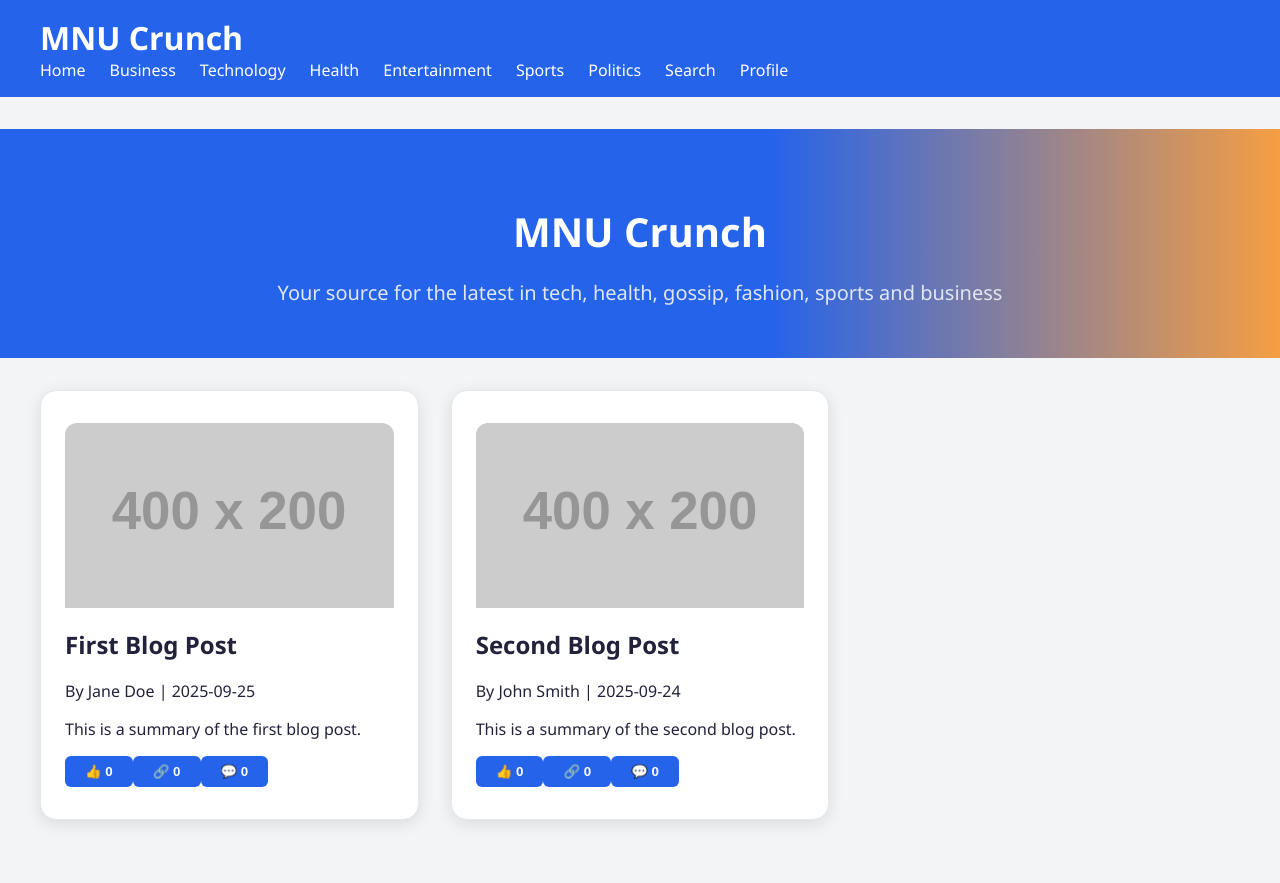
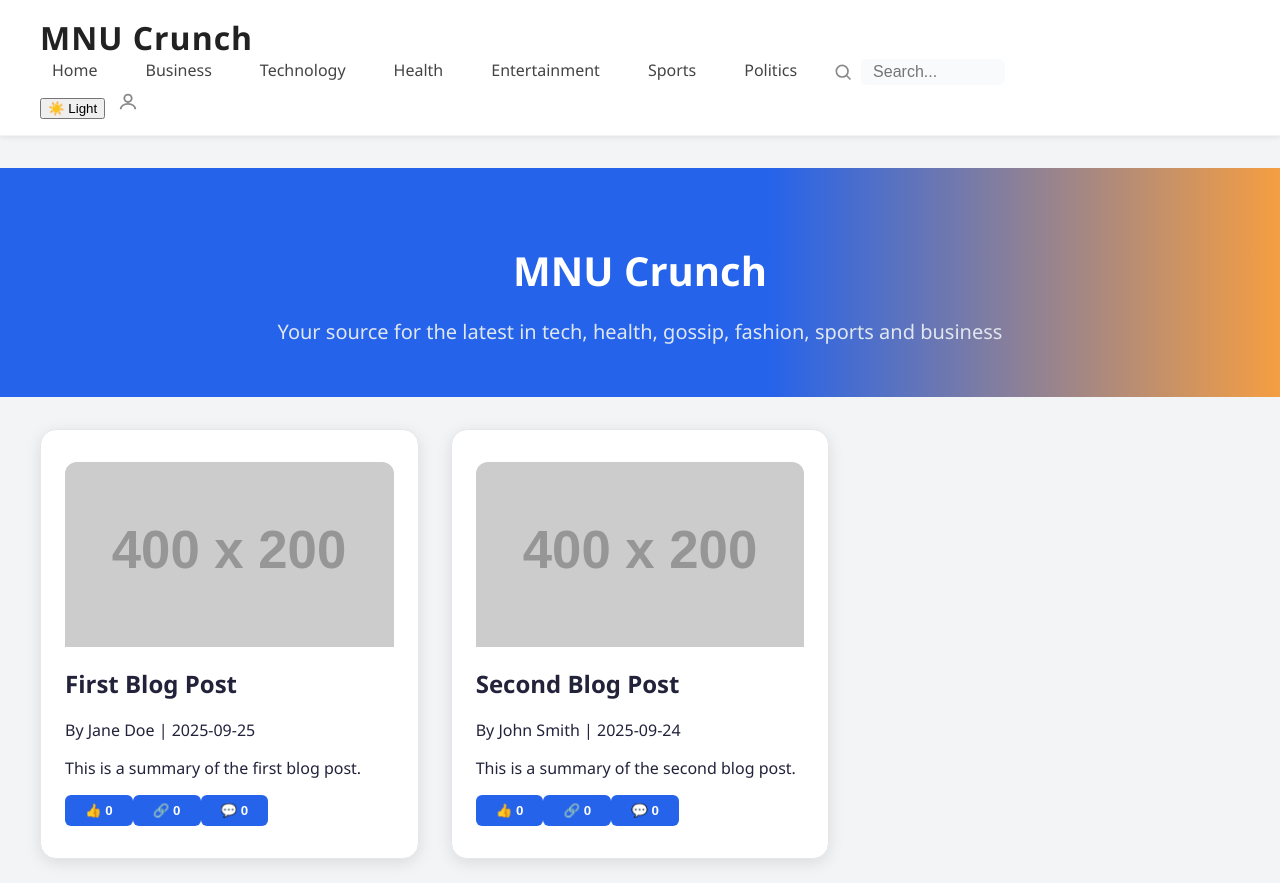
Before and after one commit to Okalmary254/mnu-tech-crunch, a React (Create React App) app: page / in a window 1280 px wide. Before the commit the page ends 844 px from the top, so only its background shows below. Built offline with nearby package versions, Linux system fonts and the light colour scheme.

Commit message:
worked on navbar

```diff
--- a/src/App.js
+++ b/src/App.js
@@ -7,6 +7,7 @@ import BlogList from "./pages/BlogList";
 import BlogDetail from "./pages/BlogDetail";
 import AdminDashboard from "./pages/AdminDashboard";
 import Categories from "./pages/Categories";
+import CategoryPage from "./pages/CategoryPage";
 import Profile from "./pages/Profile";
 import Login from "./pages/Login";
 import Register from "./pages/Register";
@@ -23,7 +24,8 @@ function App() {
         <Route path="/blog" element={<BlogList />} />
         <Route path="/blog/:id" element={<BlogDetail />} />
         <Route path="/admin" element={<AdminDashboard />} />
-        <Route path="/categories" element={<Categories />} />
+  <Route path="/categories" element={<Categories />} />
+  <Route path="/categories/browse" element={<CategoryPage />} />
         <Route path="/profile" element={<Profile />} />
         <Route path="/login" element={<Login />} />
         <Route path="/register" element={<Register />} />
--- a/src/components/CategoryMenu.jsx
+++ b/src/components/CategoryMenu.jsx
@@ -6,7 +6,9 @@ const categories = [
   "Science",
   "Health",
   "Entertainment",
-  "Sports"
+  "Sports",
+  "Politics",
+  "Other"
 ];
 
 const CategoryMenu = ({ selected, onSelect }) => {
--- a/src/components/Navbar.jsx
+++ b/src/components/Navbar.jsx
@@ -1,65 +1,63 @@
-import { Link } from "react-router-dom";
+import { Link, useNavigate, useLocation } from "react-router-dom";
+import React, { useState } from "react";
+import ThemeToggle from "./ThemeToggle";
 
 const Navbar = () => {
+  const navigate = useNavigate();
+  const location = useLocation();
+  const params = new URLSearchParams(location.search);
+  const [search, setSearch] = useState(params.get("q") || "");
+
+  const handleSearch = (e) => {
+    setSearch(e.target.value);
+    const q = e.target.value;
+    if (q) {
+      navigate(`/?q=${encodeURIComponent(q)}`);
+    } else {
+      navigate("/");
+    }
+  };
+
   return (
     <nav className="navbar">
-      <div className="container">
+      <div className="container flex items-center justify-between">
         <Link to="/" className="navbar-brand">
           MNU Crunch
         </Link>
-        <ul className="navbar-nav">
-          <li className="nav-item">
-            <Link to="/" className="nav-link">
-              Home
+        <div className="flex-1 flex items-center">
+          <ul className="navbar-nav flex-1">
+            <li className="nav-item"><Link to="/" className="nav-link">Home</Link></li>
+            <li className="nav-item"><Link to="/business" className="nav-link">Business</Link></li>
+            <li className="nav-item"><Link to="/technology" className="nav-link">Technology</Link></li>
+            <li className="nav-item"><Link to="/health" className="nav-link">Health</Link></li>
+            <li className="nav-item"><Link to="/entertainment" className="nav-link">Entertainment</Link></li>
+            <li className="nav-item"><Link to="/sports" className="nav-link">Sports</Link></li>
+            <li className="nav-item"><Link to="/politics" className="nav-link">Politics</Link></li>
+            {/* <li className="nav-item"><Link to="/add-post" className="nav-link">Add Post</Link></li> */}
+            <li className="nav-item nav-search">
+              <span className="search-icon" style={{display:'inline-flex',alignItems:'center'}}>
+                <svg width="20" height="20" fill="none" stroke="#888" strokeWidth="2" viewBox="0 0 24 24"><circle cx="11" cy="11" r="7"/><line x1="16.5" y1="16.5" x2="21" y2="21"/></svg>
+                <input
+                  type="text"
+                  className="search-input"
+                  placeholder="Search..."
+                  value={search}
+                  onChange={handleSearch}
+                  style={{marginLeft:8, background:'#f8fafc', border:'none', borderRadius:6, padding:'0.25rem 0.75rem', fontSize:'1rem', width:120}}
+                />
+              </span>
+            </li>
+          </ul>
+          <div className="flex items-center ml-auto gap-2">
+            <ThemeToggle />
+            <Link to="/dashboard" className="nav-link" title="User Dashboard" style={{display:'inline-flex',alignItems:'center',padding:'0.25rem 0.75rem'}}>
+              <svg width="22" height="22" fill="none" stroke="#888" strokeWidth="2" viewBox="0 0 24 24" style={{marginRight:0}}>
+                <circle cx="12" cy="8" r="4"/>
+                <path d="M4 20c0-3.5 3.5-6 8-6s8 2.5 8 6"/>
+              </svg>
             </Link>
-          </li>
-          <li className="nav-item">
-            <Link to="/business" className="nav-link">
-              Business
-            </Link>
-          </li>
-          <li className="nav-item">
-            <Link to="/technology" className="nav-link">
-              Technology
-            </Link>
-          </li>
-          <li className="nav-item">
-            <Link to="/health" className="nav-link">
-              Health
-            </Link>
-          </li>
-          <li className="nav-item">
-            <Link to="/entertainment" className="nav-link">
-              Entertainment
-            </Link>
-          </li>
-          <li className="nav-item">
-            <Link to="/sports" className="nav-link">
-              Sports
-            </Link>
-          </li>
-          <li className="nav-item">
-            <Link to="/politics" className="nav-link">
-              Politics
-            </Link>
-          </li>
-            {/* <li className="nav-item">
-            <Link to="/add-post" className="nav-link">
-              Add Post
-            </Link>
-          </li> */}
-          <li className="nav-item">
-            <Link to="/search" className="nav-link">
-              Search
-            </Link>
-          </li>
-            <li className="nav-item">
-            <Link to="/profile" className="nav-link">
-              Profile
-            </Link>
-          </li>
-
-        </ul>
+          </div>
+        </div>
       </div>
     </nav>
   );
--- a/src/index.css
+++ b/src/index.css
@@ -72,16 +72,23 @@ code {
 }
 
 .navbar {
-  background: var(--primary);
-  color: #fff;
+  background: #fff;
+  color: #222;
   padding: 1rem 0;
   margin-bottom: 2rem;
+  box-shadow: 0 2px 8px 0 rgba(0,0,0,0.04), 0 1.5px 4px 0 rgba(0,0,0,0.03);
+  border-bottom: 1px solid #f3f4f6;
 }
 .navbar-brand {
   font-size: 2rem;
   font-weight: bold;
-  color: #fff;
+  color: #222;
   text-decoration: none;
+  letter-spacing: 1px;
+  transition: color 0.2s;
+}
+.navbar-brand:hover {
+  color: #888;
 }
 .navbar-nav {
   list-style: none;
@@ -91,13 +98,16 @@ code {
   padding: 0;
 }
 .nav-link {
-  color: #fff;
+  color: #444;
   text-decoration: none;
   font-weight: 500;
-  transition: color 0.2s;
+  padding: 0.25rem 0.75rem;
+  border-radius: 0.5rem;
+  transition: background 0.2s, color 0.2s;
 }
-.nav-link:hover {
-  color: var(--secondary);
+.nav-link:hover, .nav-link.active {
+  background: #f3f4f6;
+  color: #111;
 }
 
 /* Header styling */
--- a/src/pages/AdminDashboard.jsx
+++ b/src/pages/AdminDashboard.jsx
@@ -146,7 +146,17 @@ const AdminDashboard = () => {
               <input type="text" name="image" value={newPost.image} onChange={handlePostChange} className="w-full border rounded px-3 py-2" placeholder="Image URL or browse below" />
               <input type="file" accept="image/*" onChange={handleImageChange} className="border rounded px-3 py-2" />
             </div>
-            <input type="text" name="category" value={newPost.category} onChange={handlePostChange} className="w-full border rounded px-3 py-2 mb-2" placeholder="Category" />
+            <select name="category" value={newPost.category} onChange={handlePostChange} className="w-full border rounded px-3 py-2 mb-2">
+              <option value="">Select Category</option>
+              <option value="Technology">Technology</option>
+              <option value="Business">Business</option>
+              <option value="Science">Science</option>
+              <option value="Health">Health</option>
+              <option value="Entertainment">Entertainment</option>
+              <option value="Sports">Sports</option>
+              <option value="Politics">Politics</option>
+              <option value="Other">Other</option>
+            </select>
             <textarea name="content" value={newPost.content} onChange={handlePostChange} className="w-full border rounded px-3 py-2 mb-2" placeholder="Content" rows={4} required />
             <button type="submit" className="btn bg-green-600 hover:bg-green-700">{editingPost ? "Update Post" : "Add Post"}</button>
             {editingPost && <button type="button" className="btn bg-gray-400 ml-2" onClick={() => { setEditingPost(null); setNewPost({ title: "", content: "", image: "", category: "" }); setImageFile(null); }}>Cancel</button>}
--- a/src/pages/Categories.jsx
+++ b/src/pages/Categories.jsx
@@ -1,4 +1,5 @@
 import React from "react";
+import { Link } from "react-router-dom";
 
 const Categories = () => {
   return (
@@ -12,6 +13,11 @@ const Categories = () => {
         <li>Entertainment</li>
         <li>Sports</li>
       </ul>
+      <div className="mt-6">
+        <Link to="/categories/browse" className="btn bg-blue-600 hover:bg-blue-700 text-white px-4 py-2 rounded">
+          Browse by Category
+        </Link>
+      </div>
     </div>
   );
 };
--- a/src/pages/CategoryPage.jsx
+++ b/src/pages/CategoryPage.jsx
@@ -10,7 +10,7 @@ const CategoryPage = () => {
     return saved ? JSON.parse(saved) : initialPosts;
   });
 
-  const filtered = selected ? posts.filter(p => p.category === selected) : posts;
+  const filtered = selected ? posts.filter(p => (p.category || "").toLowerCase() === selected.toLowerCase()) : posts;
 
   return (
     <div className="container mx-auto px-4 py-8">
--- a/src/pages/Home.jsx
+++ b/src/pages/Home.jsx
@@ -1,11 +1,13 @@
 
 import React, { useEffect, useState } from "react";
+import { useLocation } from "react-router-dom";
 import PostCard from "../components/PostCard";
 import { posts as initialPosts } from "../data";
 import Header from "../components/Header";
 
 
 const Home = () => {
+    const location = useLocation();
     const [posts, setPosts] = useState(() => {
         const saved = localStorage.getItem("posts");
         return saved ? JSON.parse(saved) : initialPosts;
@@ -20,12 +22,24 @@ const Home = () => {
         return () => window.removeEventListener("storage", handleStorage);
     }, []);
 
+    // Get search query from URL
+    const params = new URLSearchParams(location.search);
+    const q = params.get("q") || "";
+    const filteredPosts = q
+        ? posts.filter(
+                (post) =>
+                    post.title.toLowerCase().includes(q.toLowerCase()) ||
+                    (post.content && post.content.toLowerCase().includes(q.toLowerCase())) ||
+                    (post.category && post.category.toLowerCase().includes(q.toLowerCase()))
+            )
+        : posts;
+
     return (
         <div>
             <Header />
             <div className="container mx-auto px-4">
                 <div className="grid grid-cols-1 md:grid-cols-2 lg:grid-cols-3 gap-6">
-                    {posts.map((post) => (
+                    {filteredPosts.map((post) => (
                         <PostCard key={post.id} post={post} />
                     ))}
                 </div>
```
